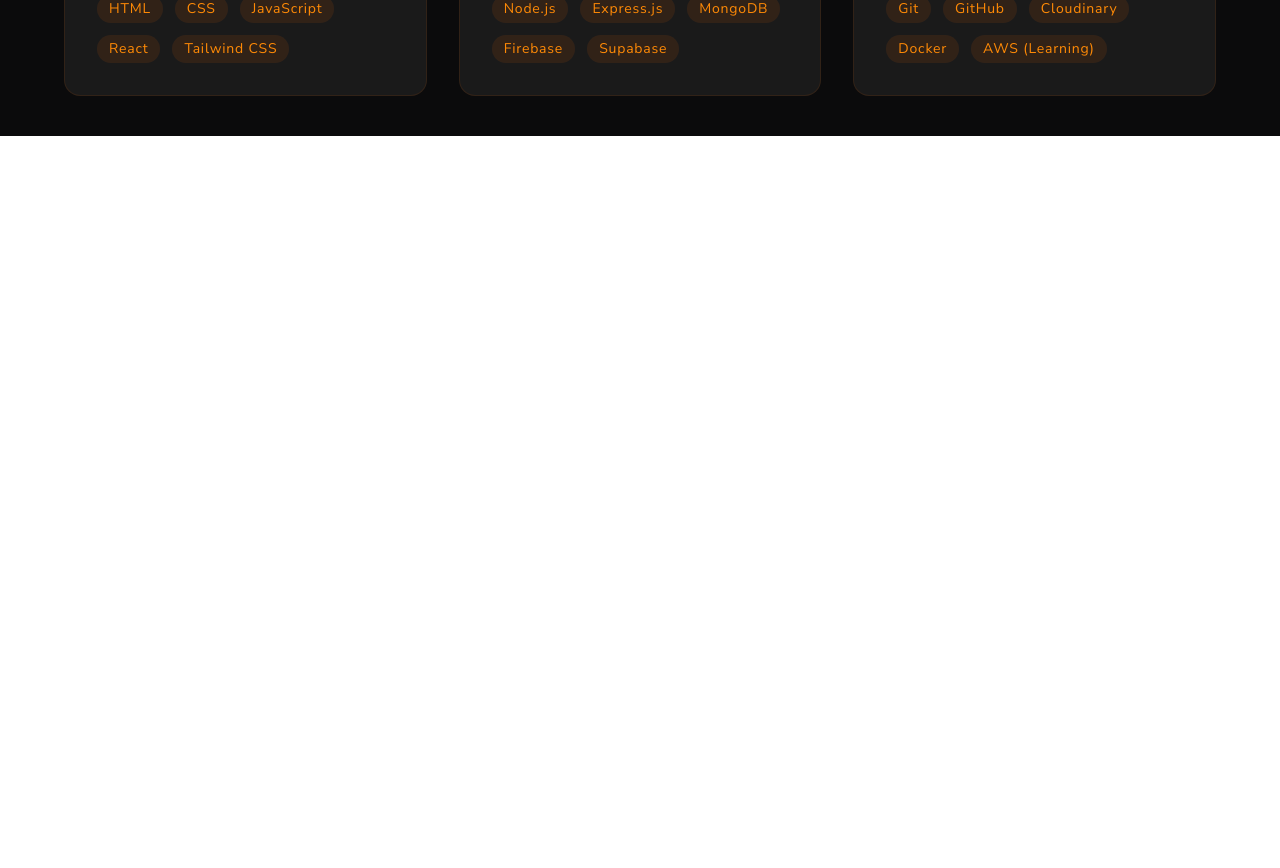
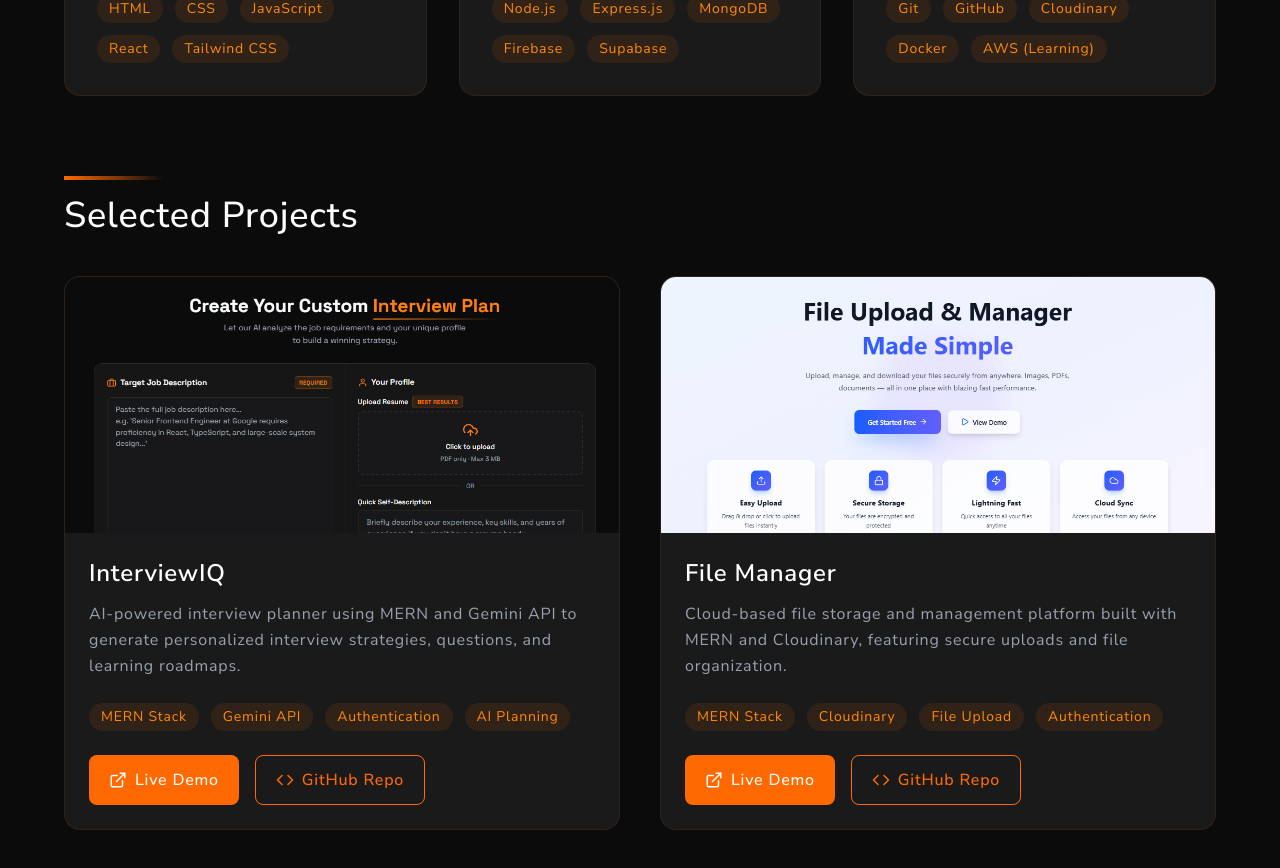
Before and after one commit to ez-sourav/Portfolio, a React (Vite) app: page / in a window 1280 px wide. Shown: the part 1600-2468 px from the top of the page. Before the commit the page ends 1736 px from the top, so only its background shows below. Built offline with nearby package versions, Linux system fonts and the light colour scheme; a web font is replaced by a local one.

Commit message:
add project section

```diff
--- a/src/App.jsx
+++ b/src/App.jsx
@@ -3,6 +3,7 @@ import Navbar from './Components/Navbar'
 import Hero from './Components/Hero'
 import About from './Components/About';
 import Skill from './Components/Skill';
+import Project from './Components/Project';
 
 const App = () => {
 
@@ -32,6 +33,7 @@ const App = () => {
       <Hero />
       <About />
       <Skill />
+      <Project />
     </div>
   )
 }
```
